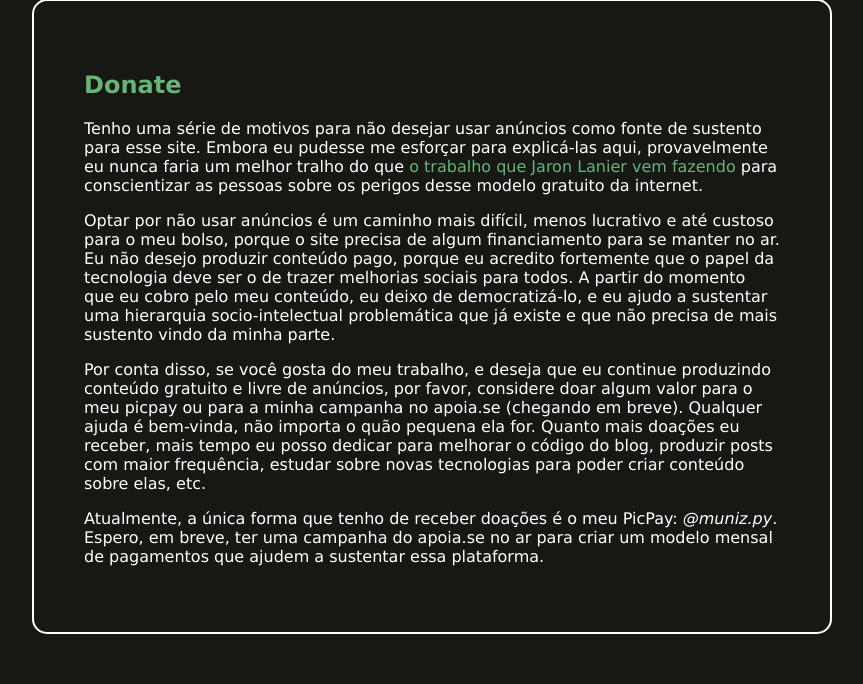
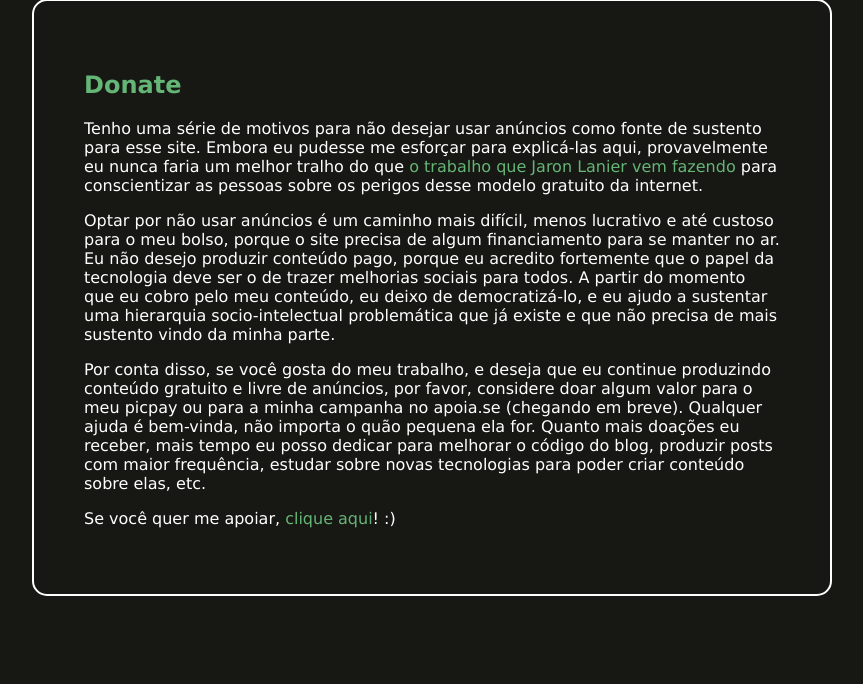
Before and after one commit to fpmuniz/bistromatica, a Django app: page /donate/ in a window 1280 px wide. Shown: the part 149-833 px from the top of the page, without its empty margins (208-1071 px from the left). After the commit the page ends 745 px from the top, so only its background shows below. Run offline with Django 3.2, Linux system fonts and the light colour scheme.

Commit message:
Included apoia.se link in donations page

```diff
--- a/blog/templates/blog/donate.html
+++ b/blog/templates/blog/donate.html
@@ -9,6 +9,6 @@
 
 	<p>Por conta disso, se você gosta do meu trabalho, e deseja que eu continue produzindo conteúdo gratuito e livre de anúncios, por favor, considere doar algum valor para o meu picpay ou para a minha campanha no apoia.se (chegando em breve). Qualquer ajuda é bem-vinda, não importa o quão pequena ela for. Quanto mais doações eu receber, mais tempo eu posso dedicar para melhorar o código do blog, produzir posts com maior frequência, estudar sobre novas tecnologias para poder criar conteúdo sobre elas, etc.</p>
 
-	<p>Atualmente, a única forma que tenho de receber doações é o meu PicPay: <em>@muniz.py</em>. Espero, em breve, ter uma campanha do apoia.se no ar para criar um modelo mensal de pagamentos que ajudem a sustentar essa plataforma.</p>
+	<p>Se você quer me apoiar, <a href="https://apoia.se/bistromatica">clique aqui</a>! :)</p>
 </article>
 {% endblock content %}
```
